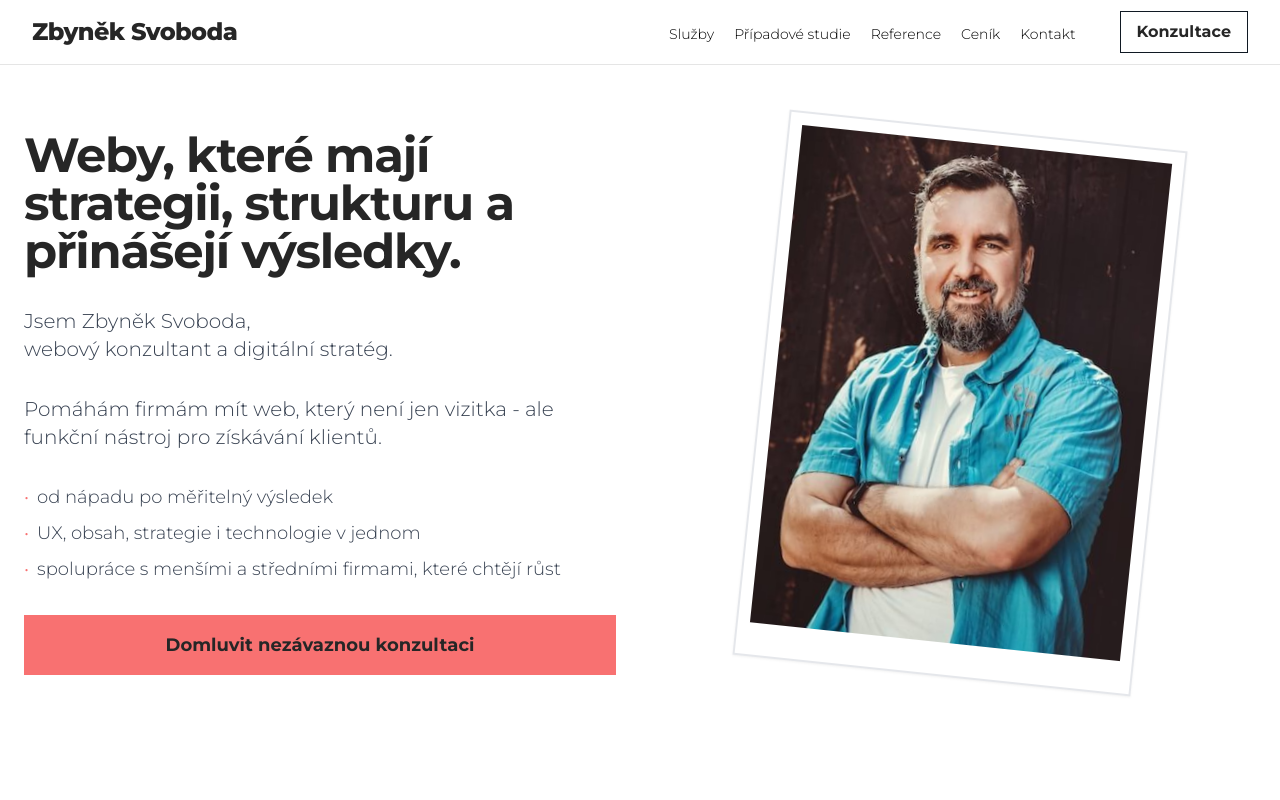
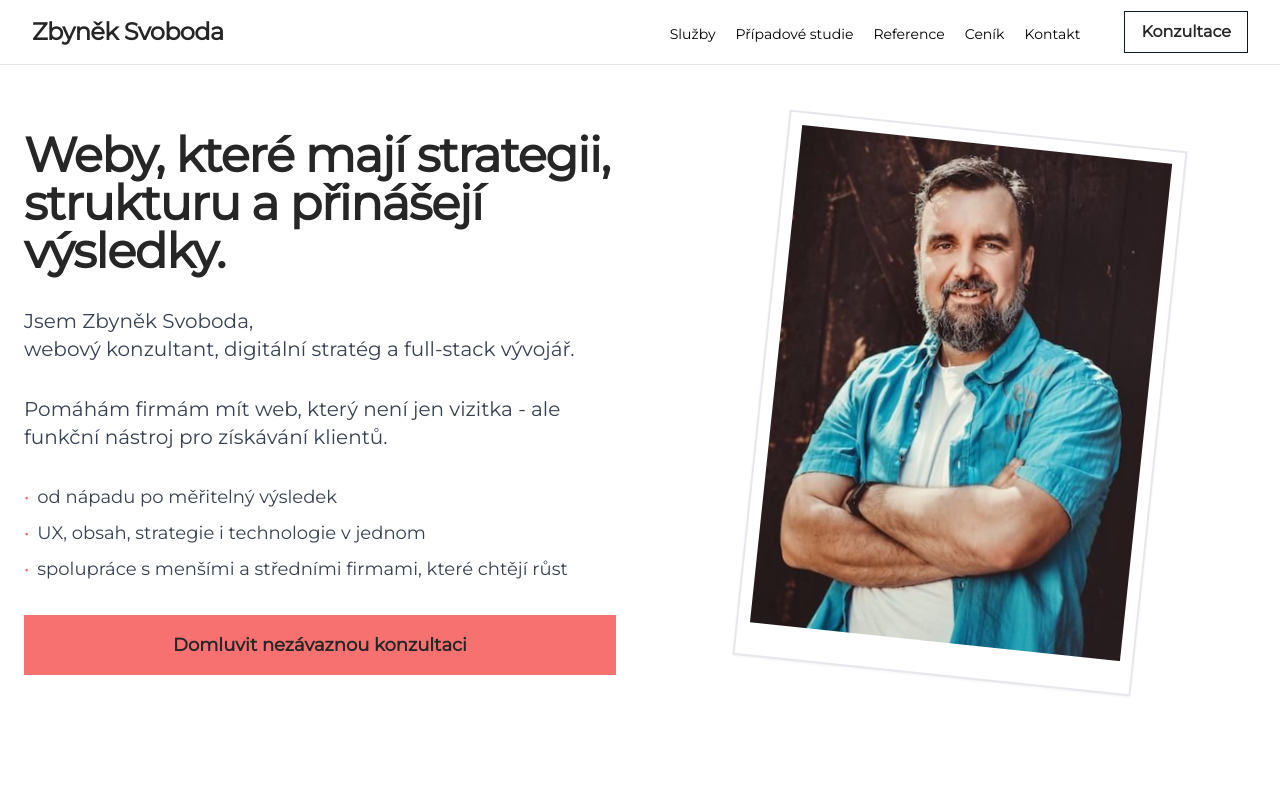
Before and after one commit to wentura/zbyneksvoboda.cz_next, a Next.js app: page / in a window 1280 px wide. Shown: the top 800 px of the page. Built offline with nearby package versions, Linux system fonts and the light colour scheme.

Commit message:
monserrat

```diff
--- a/app/components/hero.jsx
+++ b/app/components/hero.jsx
@@ -15,7 +15,7 @@ export default function Hero() {
               Weby, které mají strategii, strukturu a přinášejí výsledky.
             </h1>
             <p className="text-lg md:text-xl leading-relaxed mb-8 text-gray-700">
-              Jsem Zbyněk Svoboda,<br />webový konzultant a digitální stratég.</p>
+              Jsem Zbyněk Svoboda,<br />webový konzultant, digitální stratég a full-stack vývojář.</p>
               <p className="text-lg md:text-xl leading-relaxed mb-8 text-gray-700">
               Pomáhám firmám mít web, který není jen vizitka - ale funkční nástroj pro získávání klientů.
             </p>
--- a/app/globals.css
+++ b/app/globals.css
@@ -4,20 +4,6 @@
 @layer components {
   .odkaz {
     @apply underline decoration-1 underline-offset-2 decoration-gray-400;
-  }
-  @font-face {
-    font-family: "notoserif";
-    src: url("/noto.woff2") format("woff2");
-    /* src: url("/noto.woff") format("woff"); */
-    /* src: url("/noto.ttf") format("truetype"); */
-    font-display: swap;
-  }
-  @font-face {
-    font-family: "montserrat";
-    src: url("/montserrat.woff2") format("woff2");
-    /* src: url("/montserrat.woff") format("woff"); */
-    /* src: url("/montserrat.ttf") format("truetype"); */
-    font-display: swap;
   }
   strong {
     font-weight: 700 !important;
@@ -42,59 +28,49 @@
   }
   .nadpisPageDark2 {
     @apply text-2xl md:text-3xl font-bold text-gray-100 tracking-tight;
-    /* font-family: "Montserrat" !important; */
-    font-family: notoserif !important;
-    font-optical-sizing: auto !important;
-    font-weight: 700 !important;
-    font-style: normal !important;
+    font-family: var(--font-notoserif), serif;
+    font-weight: 700;
+    font-style: normal;
   }
   .nadpisPageWhite {
     @apply text-3xl md:text-5xl font-bold text-gray-100 tracking-tight;
-    font-family: montserrat !important;
-    /* font-family: notoserif !important; */
-    font-optical-sizing: auto !important;
-    font-weight: 700 !important;
-    font-style: normal !important;
+    font-family: var(--font-montserrat), sans-serif;
+    font-weight: 700;
+    font-style: normal;
   }
   .heroJmeno {
     @apply text-2xl sm:text-4xl md:text-5xl font-bold text-gray-900 tracking-tight;
-    font-family: montserrat !important;
-    font-optical-sizing: auto;
-    font-weight: 800 !important;
+    font-family: var(--font-montserrat), sans-serif;
+    font-weight: 800;
     font-style: normal;
   }
   .nadpisPortfolio {
     @apply text-2xl md:text-4xl font-bold text-gray-900 tracking-tight;
     /* font-family: "Montserrat" !important; */
-    font-family: notoserif !important;
-    font-optical-sizing: auto;
+    font-family: var(--font-notoserif), serif;
     font-weight: 800;
     font-style: normal;
     /* @apply text-3xl font-bold tracking-tight; */
   }
   .textPage {
-    font-family: montserrat !important;
-    font-optical-sizing: auto;
-    font-weight: 300 !important;
+    font-family: var(--font-montserrat), sans-serif;
+    font-weight: 300;
     font-style: normal;
   }
   .jinyNadpis {
-    font-family: notoserif !important;
-    font-optical-sizing: auto;
+    font-family: var(--font-notoserif), serif;
     font-weight: 100;
     font-style: normal;
   }
   .ctaBtnPrimary {
     @apply inline-flex px-6 py-2 text-lg text-white font-extrabold bg-red-500 bg-opacity-60 border-0 rounded focus:outline-none hover:bg-opacity-80 hover:scale-105 transition duration-150 backdrop-blur-sm;
-    font-family: montserrat !important;
-    font-optical-sizing: auto;
+    font-family: var(--font-montserrat), sans-serif;
     font-weight: 600;
     font-style: normal;
   }
   .ctaBtnSecondary {
     @apply inline-flex px-6 py-2 bg-emerald-500 text-lg text-white border border-emerald-500 font-extrabold justify-center  rounded focus:outline-none hover:bg-emerald-700 hover:scale-105 transition duration-150 hover:text-white;
-    font-family: montserrat !important;
-    font-optical-sizing: auto;
+    font-family: var(--font-montserrat), sans-serif;
     font-weight: 600;
     font-style: normal;
   }
@@ -106,8 +82,7 @@
   }
   .ctaBtnSecondaryDark {
     @apply inline-flex px-6 py-2 text-lg text-gray-100 font-extrabold bg-red-400 justify-center  rounded focus:outline-none  hover:scale-105 transition duration-150 hover:text-gray-50;
-    font-family: montserrat !important;
-    font-optical-sizing: auto;
+    font-family: var(--font-montserrat), sans-serif;
     font-weight: 600;
     font-style: normal;
   }
--- a/app/layout.js
+++ b/app/layout.js
@@ -1,7 +1,20 @@
+import localFont from "next/font/local";
 import CookieConsent from "./components/CookieConsent";
 import Footer from "./components/footer";
 import Matomo from "./components/matomo";
 import "./globals.css";
+
+const montserrat = localFont({
+  src: [{ path: "../public/montserrat.woff2", weight: "400", style: "normal" }],
+  variable: "--font-montserrat",
+  display: "swap",
+});
+
+const notoserif = localFont({
+  src: [{ path: "../public/noto.woff2", weight: "400", style: "normal" }],
+  variable: "--font-notoserif",
+  display: "swap",
+});
 
 export const metadata = {
   title: "Zbyněk Svoboda, tvořím weby",
@@ -14,7 +27,10 @@ export const metadata = {
 
 export default function RootLayout({ children }) {
   return (
-    <html lang="cs" className="scroll-smooth textPage">
+    <html
+      lang="cs"
+      className={`${montserrat.variable} ${notoserif.variable} scroll-smooth textPage`}
+    >
       <body>
         {children}
         <Footer />
```
